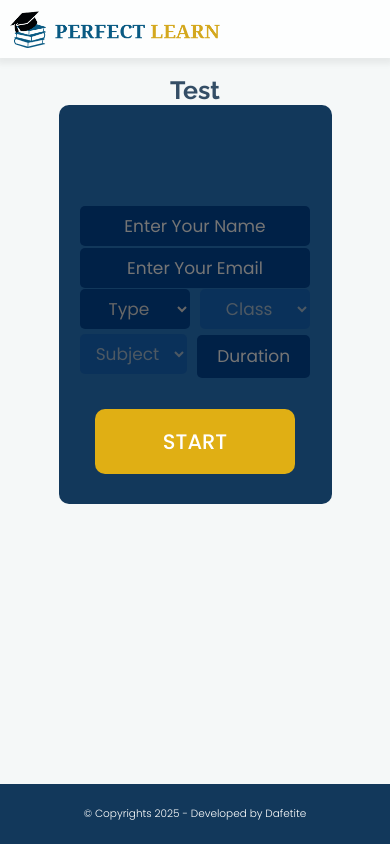
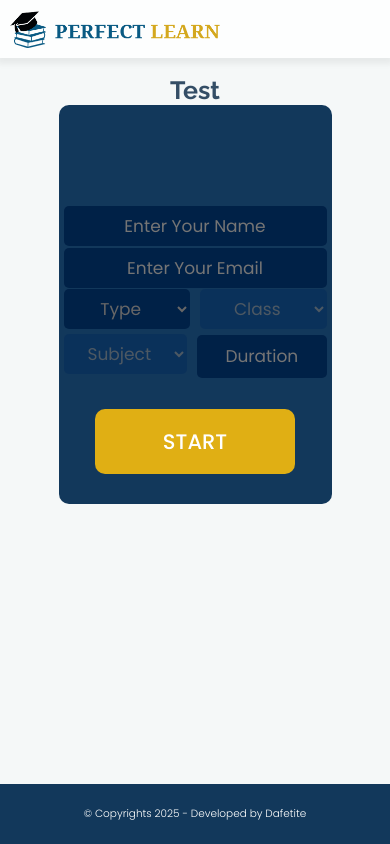
Before and after one commit to DafetiteOgaga/studdiebudie_frontend, a React (Create React App) app: page /tests in a window 390 px wide. Built offline with nearby package versions, Linux system fonts and the light colour scheme.

Commit message:
fixed Tests.js: fixed and improved for responsiveness

```diff
--- a/src/components/takeTests/Tests.js
+++ b/src/components/takeTests/Tests.js
@@ -6,11 +6,13 @@ import { FetchFromServer } from "../../hooks/fetch/FetchFromServer";
 import { PageHead } from "../PageHead";
 import { shuffleArray } from "../../hooks/shuffleQuestiond/shufflerHook";
 import { MemoCountdown } from '../../hooks/Countdown';
+import { useIsMobile } from "../../hooks/IsMobile";
 
 
 // const serverOrigin = 'http://localhost:4000'
 
 export default function Tests () {
+	const isMobile = useIsMobile();
 	const [submitText, setSubmitText] = useState('submit');
 	const [testQuestions, setTestQuestions] = useState([]);
 	const [duration, setDuration] = useState(null);
@@ -102,16 +104,18 @@ export default function Tests () {
 	console.log('formData:', formData);
 	console.log('testQuestions:', testQuestions);
 	console.log('duration:', duration);
+	const layoutType = testQuestions?.length
+	console.log({isMobile})
 	return (
 		<>
 			<PageHead {...{title: 'test'}} />
 			{/* <!-- body --> */}
 			<div className="section contact_section tests_bg">
 				<form onSubmit={submitHandler}>
-					<div style={styles.questionsComp}>
-						{testQuestions?.length?
+					<div className={layoutType?"questionForm":"testForm"}>
+						{layoutType?
 						<>
-							<div style={styles.countdown}>
+							<div style={!isMobile?styles.countdownPC:styles.countdownMobile}>
 								<MemoCountdown targetDate={targetDate} />
 							</div>
 							<TestQuestions {...args} />
@@ -149,13 +153,19 @@ const styles = {
 	downloadButton: {
 		margin: '0 15%'
 	},
-	questionsComp: {
-		margin: '0 7%',
-	},
-	countdown: {
+	// questionsComp: {
+	// 	margin: '0 7%',
+	// },
+	countdownPC: {
 		display: 'flex',
 		justifyContent: 'flex-end',
 		paddingBottom: 30,
 		marginRight: -20,
 	},
+	countdownMobile: {
+		display: 'flex',
+		justifyContent: 'flex-end',
+		paddingBottom: 30,
+		marginRight: -8,
+	},
 }
```
